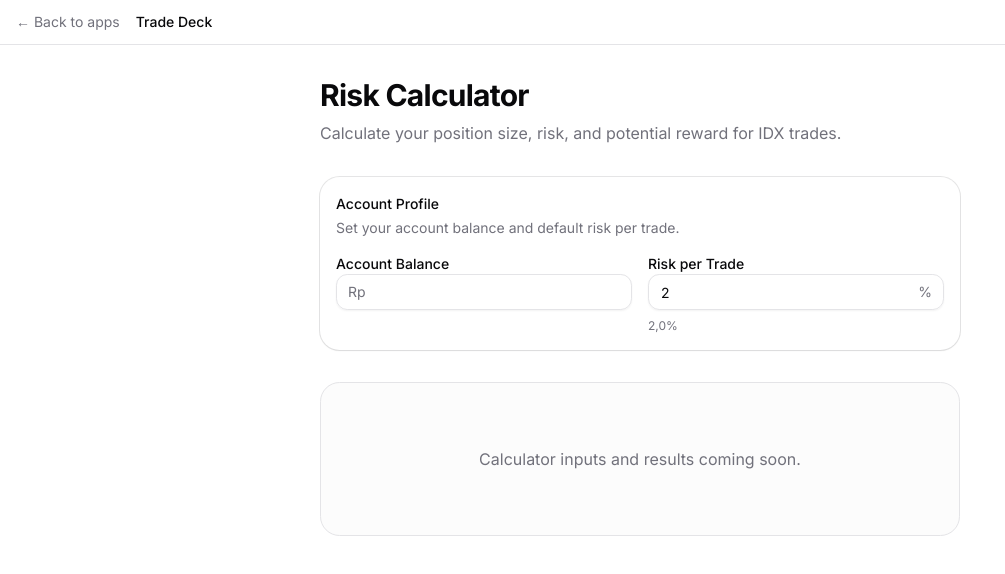
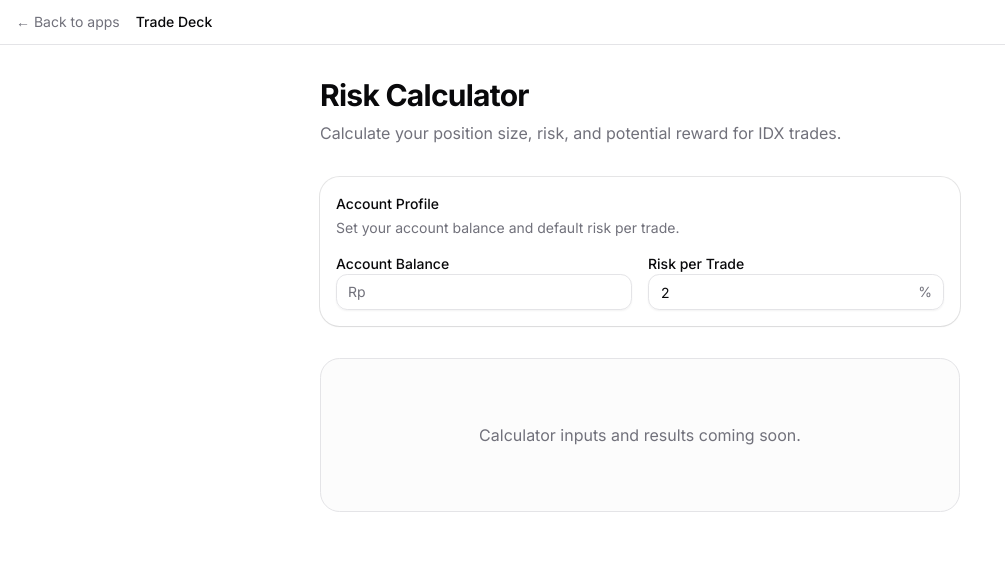
Before and after one commit to yogtanko/nokota, a Next.js app: page /apps/risk-calculator in a window 1280 px wide. Shown: the top 574 px of the page, without its empty margins (0-1005 px from the left). Built offline with nearby package versions, Linux system fonts and the light colour scheme.

Commit message:
refactor: inline currency format in input, remove helper text
- balance input shows thousand separators (1.000.000) via toLocaleString
- removed helper text below both inputs
- removed unused formatCurrency/formatPercent imports

```diff
--- a/src/components/profile-section.tsx
+++ b/src/components/profile-section.tsx
@@ -2,7 +2,6 @@
 
 import { useAccountProfile } from "@/store/account-profile"
 import { Card, CardContent, CardDescription, CardHeader, CardTitle } from "@/components/ui/card"
-import { formatCurrency, formatPercent } from "@/lib/calculator/formatting"
 
 export default function ProfileSection() {
   const balance = useAccountProfile((s) => s.balance)
@@ -35,7 +34,7 @@ export default function ProfileSection() {
                 id="balance"
                 type="text"
                 inputMode="numeric"
-                value={balance || ""}
+                value={balance > 0 ? balance.toLocaleString("id-ID") : ""}
                 onChange={(e) => {
                   const raw = e.target.value.replace(/\D/g, "")
                   if (raw === "") {
@@ -47,11 +46,6 @@ export default function ProfileSection() {
                 className="flex h-9 w-full rounded-md border border-input bg-transparent pl-8 pr-3 py-1 text-sm shadow-xs transition-colors file:border-0 file:bg-transparent file:text-sm file:font-medium placeholder:text-muted-foreground focus-visible:outline-hidden focus-visible:ring-1 focus-visible:ring-ring disabled:cursor-not-allowed disabled:opacity-50"
               />
             </div>
-            {balance > 0 && (
-              <p className="text-xs text-muted-foreground">
-                {formatCurrency(balance)}
-              </p>
-            )}
           </div>
           <div className="space-y-2">
             <label
@@ -80,11 +74,6 @@ export default function ProfileSection() {
                 %
               </span>
             </div>
-            {riskPercent > 0 && (
-              <p className="text-xs text-muted-foreground">
-                {formatPercent(riskPercent)}
-              </p>
-            )}
           </div>
         </div>
       </CardContent>
```
Also changed, not shown: 1 other file (tests, documents, lock files or other folders).
